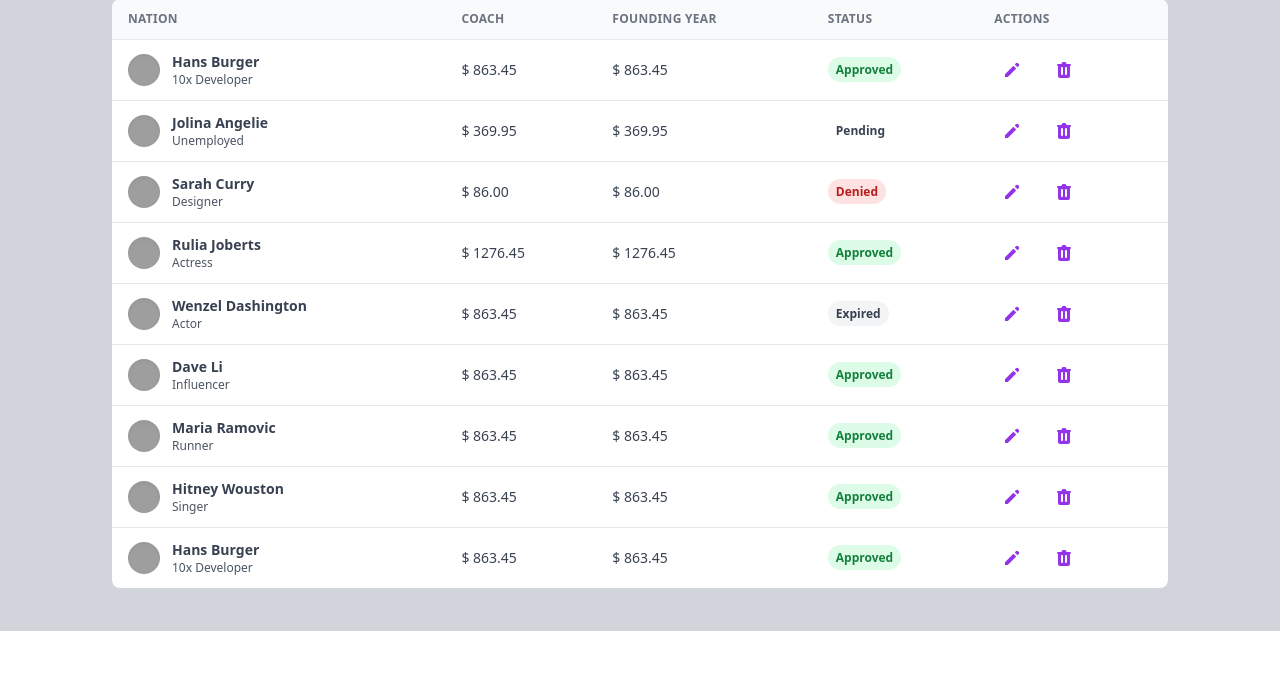
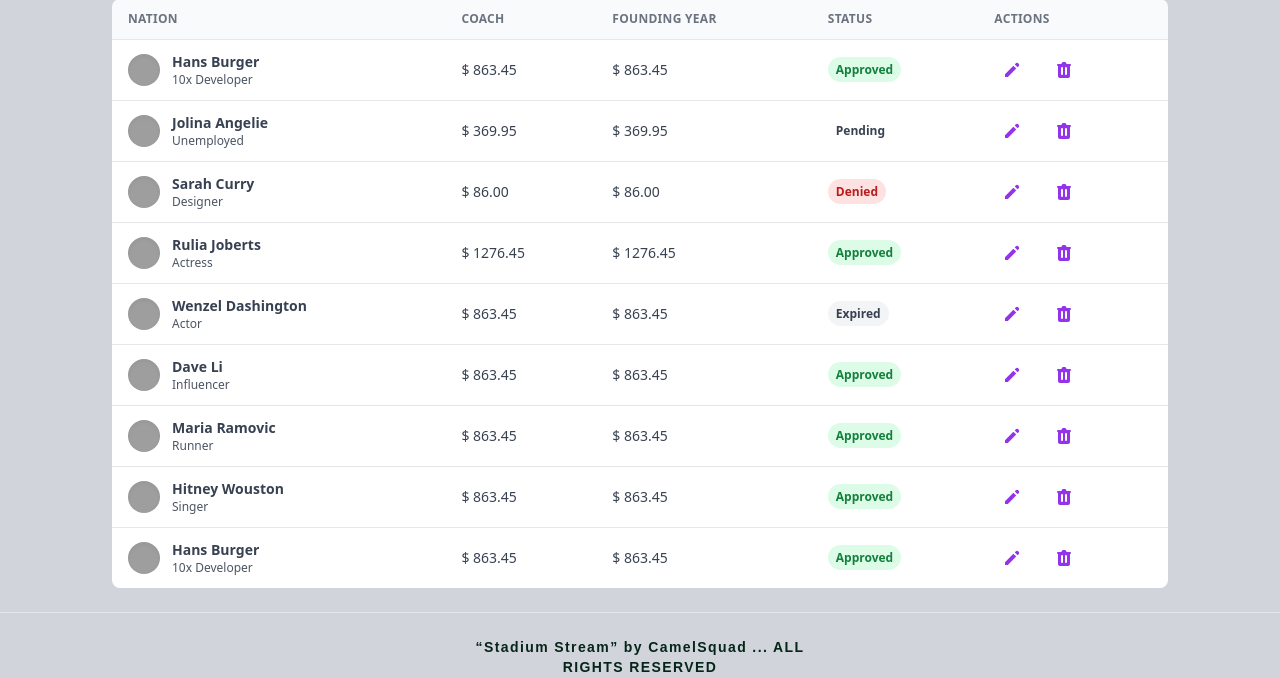
Before and after one commit to Zaiidmo/StadiumStream, a PHP site: page /dashboard/teams in a window 1280 px wide. Shown: the part 169-846 px from the top of the page. Before the commit the page ends 800 px from the top, so only its background shows below. Run offline with PHP 8.4, Linux system fonts and the light colour scheme; data that the repository does not hold is empty; grey boxes are pictures that could not be loaded.

Commit message:
Creating a dashboard footer

```diff
--- a/app/View/dashboard/teams.php
+++ b/app/View/dashboard/teams.php
@@ -4,7 +4,7 @@
 <head>
     <meta charset="UTF-8">
     <meta name="viewport" content="width=device-width, initial-scale=1.0">
-    <title>Dashboard</title>
+    <title>CAN23- TEAMS</title>
     <link rel="stylesheet" href="../../../public/assets/dist/output.css">
 </head>
 
@@ -419,6 +419,7 @@
 
         </div>
     </main>
+    <?php include "../app/View/includes/Dash_footer.php"; ?>
 </body>
 <script src="../../../public/assets/js/navigation.js"></script>
 <script src="../../../public/assets/js/theme.js"></script>
--- /dev/null
+++ b/app/View/includes/Dash_footer.php
@@ -0,0 +1,6 @@
+<hr class="my-6 border-blueGray-300">
+<div class="flex flex-wrap items-center md:justify-between justify-center">
+    <div class="w-full md:w-4/12 px-4 mx-auto text-center">
+        <p class="text-sm font-semibold font-poppins text-primary-200 dark:text-white tracking-widest"> <q>Stadium Stream</q> by CamelSquad ... ALL RIGHTS RESERVED </p>
+    </div>
+</div>
```
Also changed, not shown: public/assets/dist/output.css.
